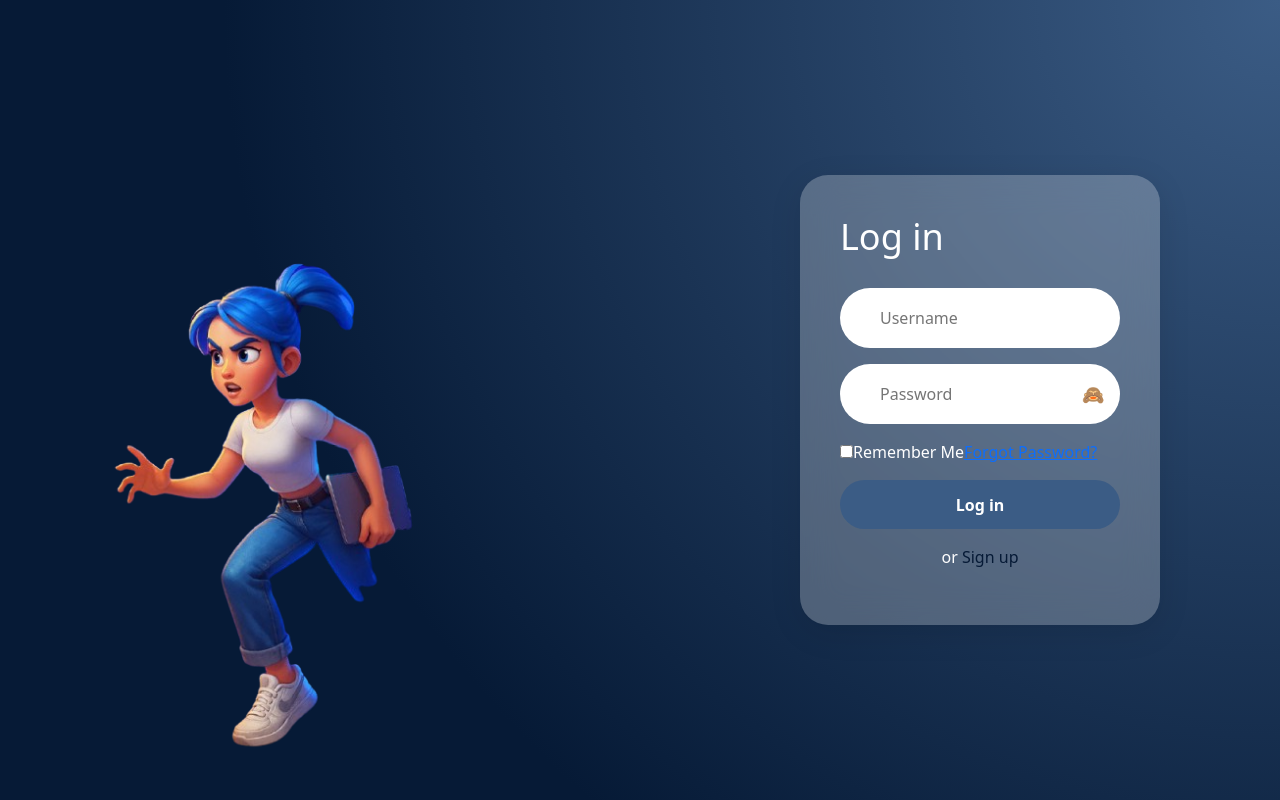
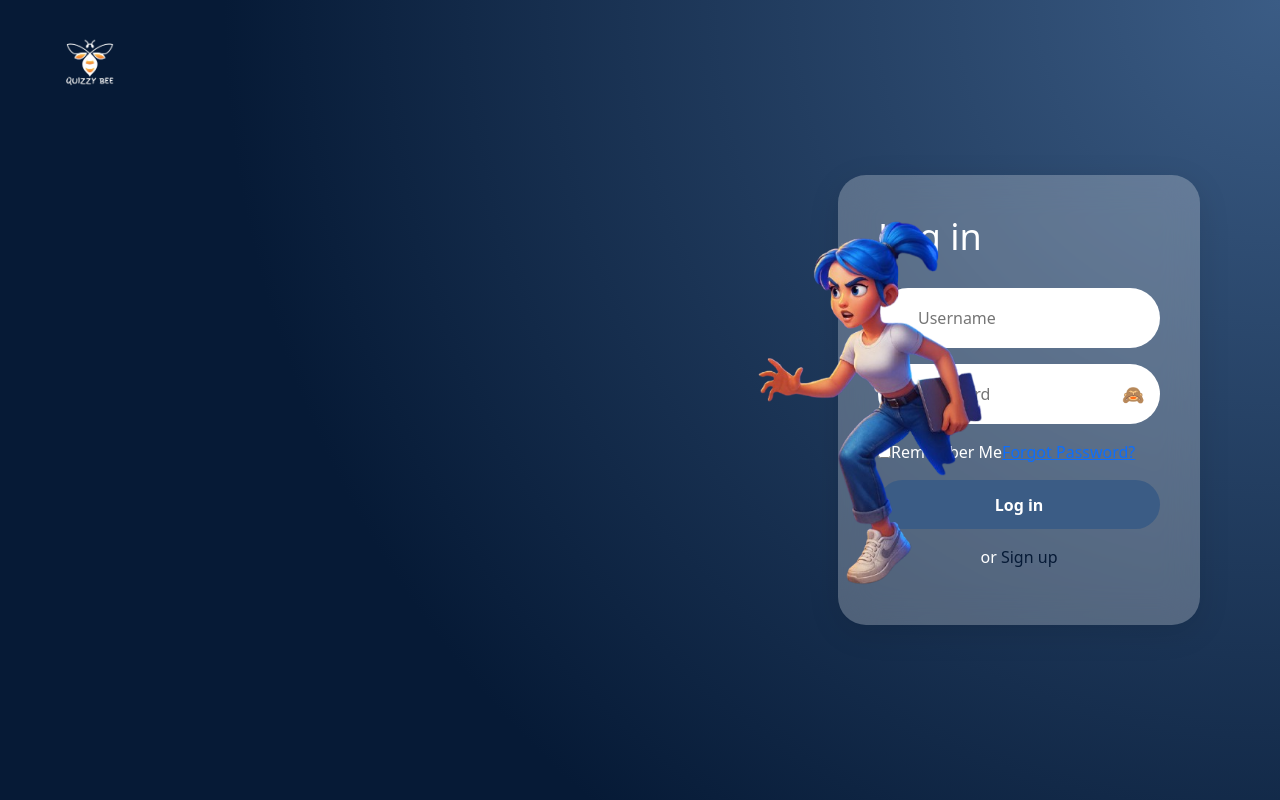
Before and after one commit to Rejina7/WebProject, a React (Vite) app in the folder frontend/: page /login in a window 1280 px wide. Built offline with nearby package versions, Linux system fonts and the light colour scheme.

Commit message:
Login page

```diff
--- a/frontend/src/Pages/Public/Login.jsx
+++ b/frontend/src/Pages/Public/Login.jsx
@@ -23,6 +23,10 @@ function Login() {
 
   return (
     <div className="login-container">
+      {/* Top Logo */}
+      <div className="top-logo">
+        <img src={logo} alt="Logo" />
+      </div>
       {/* Left: Character */}
       <div className="loginCharacter-left">
         <img src={loginCharacter} alt="Login Character" className="floating-img" />
--- a/frontend/src/css/auth.css
+++ b/frontend/src/css/auth.css
@@ -5,10 +5,14 @@
   background: radial-gradient(circle at top right, #3b5c85, #061a36 70%);
   display: flex;
   align-items: center;
-  justify-content: flex-end;
+  justify-content: flex-end; /* 👈 anchor RIGHT */
+  padding-right: 5rem;       /* distance from right edge */
+  gap: 1rem;                 /* space between character & card */
   position: relative;
-  overflow: hidden;
+
+
 }
+
 
 /* ===== Logo ===== */
 .top-logo {
@@ -25,22 +29,36 @@
 
 /* ===== Character on left ===== */
 .loginCharacter-left {
+  flex: 0 0 300px;
+  display: flex;
+  align-items: center;
+  justify-content: center;
+  margin-right: -100px; /* 👈 THIS is the real move */
   position: absolute;
-  left: 50px;
-  bottom: 0;
+  left: 55.5%;
+  z-index: 10;
+
 }
 
 .loginCharacter-left img {
-  width: 400px;
-  height: 600px;
+  width: 300px;
+  height: auto;
   transition: transform 0.3s ease;
   animation: float 3s ease-in-out infinite;
+  margin-right: -120px; /* 👈 THIS is the real move */
+  transform: translateX(60px);
+
+
 }
 
 .loginCharacter-left img:hover {
   transform: translateY(-10px) scale(1.05);
   animation-play-state: paused; /* optional: pause float on hover */
 }
+
+
+
+
 
 /* ===== Floating Animation ===== */
 @keyframes float {
@@ -50,16 +68,18 @@
 
 /* ===== Glass Card ===== */
 .login-card {
-  margin-right: 120px;
-  width: 360px;
+  flex: 0 0 360px;
   padding: 40px;
   border-radius: 28px;
   background: rgba(255, 255, 255, 0.25);
   backdrop-filter: blur(18px);
   color: white;
   box-shadow: 0 8px 32px rgba(0,0,0,0.1);
-  transition: all 0.3s ease;
+  z-index: 1;
+  position: relative;
+
 }
+
 
 .login-card:hover {
   transform: translateY(-5px);
```
